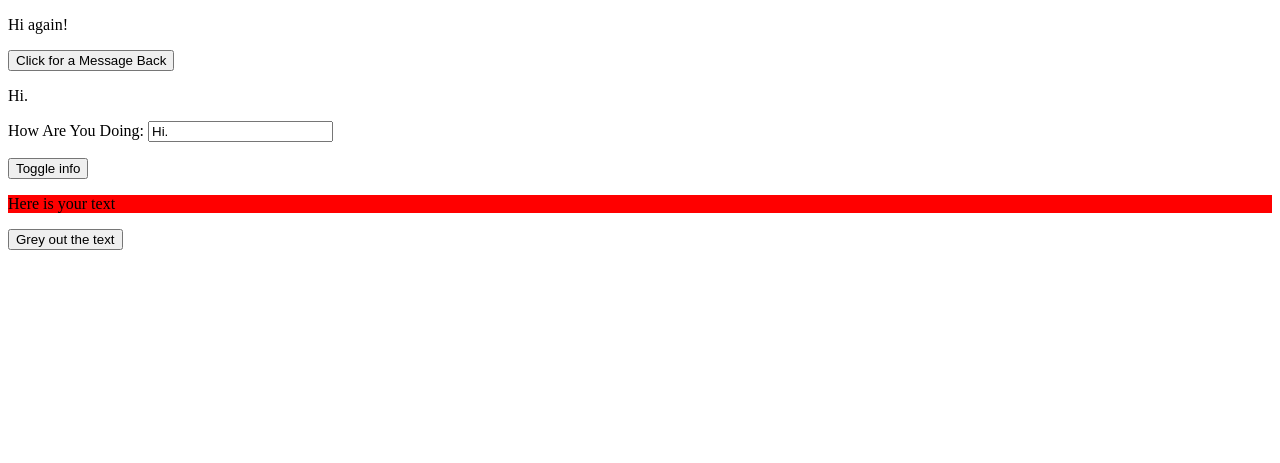
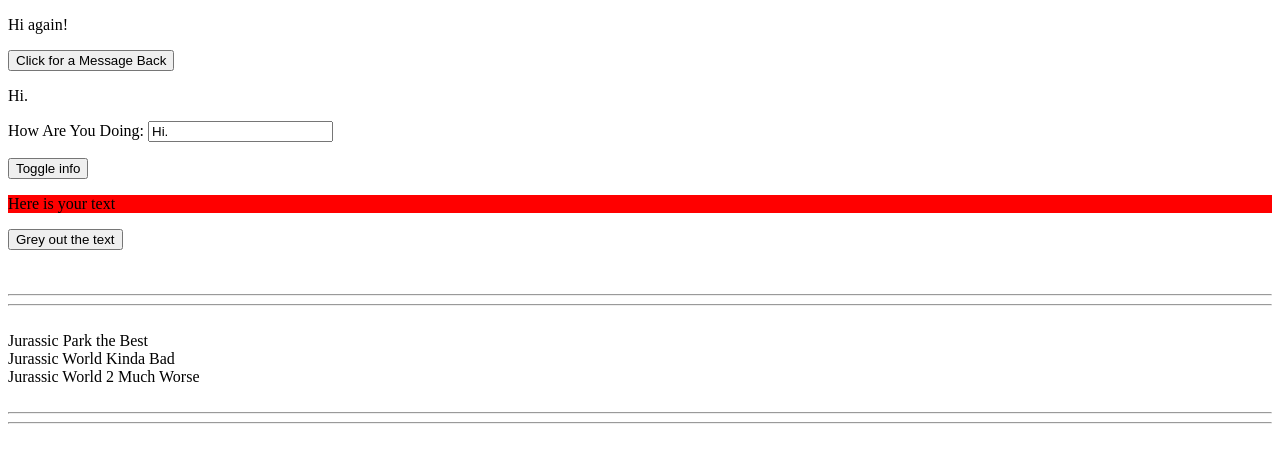
Before and after one commit to carlosraguirre/practice-vuejs, a plain HTML site: page index.html in a window 1280 px wide. Shown: the part 105-568 px from the top of the page. Drawn offline with nearby package versions, Linux system fonts and the light colour scheme.

Commit message:
add v-for for movies

```diff
--- a/index.html
+++ b/index.html
@@ -32,6 +32,20 @@
 
       <p v-bind:class="{disabled: greyOutInfo, red: true}">Here is your text</p>
       <button v-on:click="greyOut">Grey out the text</button>
+
+      <br />
+      <br />
+      <br />
+      <hr />
+      <hr />
+      <br />
+
+      <div v-for="movie in movies">{{ movie }}</div>
+
+      <br />
+      <hr />
+      <hr />
+      <br />
     </div>
   </body>
 </html>
--- a/index.js
+++ b/index.js
@@ -8,7 +8,9 @@ var app = new Vue({
       subMessage: "Hi again!",
       thirdMessage: "Hi.",
       showHiddenInfo: false,
-      greyOutInfo: false
+      greyOutInfo: false,
+      movies: ["Jurassic Park the Best", "Jurassic World Kinda Bad", "Jurassic World 2 Much Worse"],
+      recentMovies: ["Godzilla vs. Kong", "Minari", "A Quiet Place Part II"]
     };
   },
   methods: {
```
